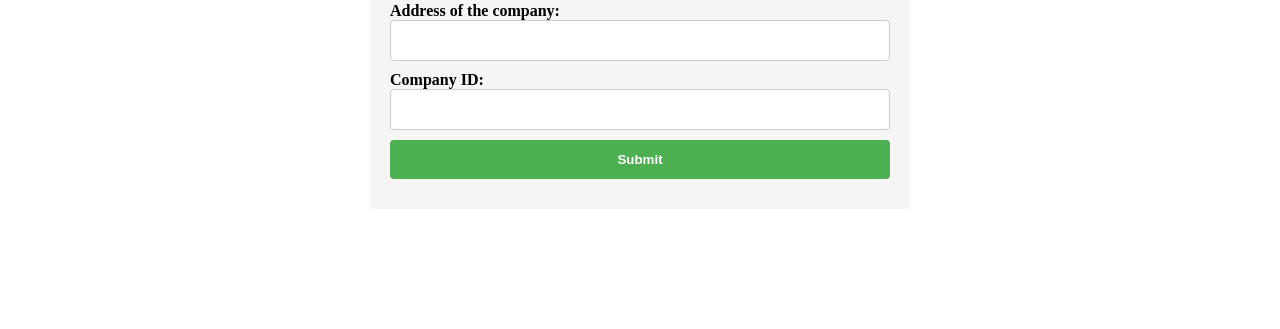
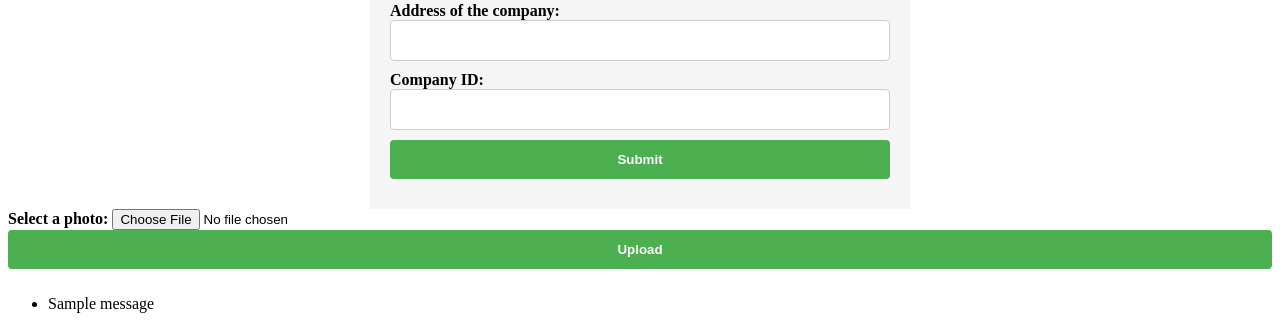
Before and after one commit to amithacoon/FromPc, a Django app: page /letter/ in a window 1280 px wide. Shown: the part 475-804 px from the top of the page. Before the commit the page ends 654 px from the top, so only its background shows below. Run offline with Django 4.2, Linux system fonts and the light colour scheme; tables that the repository leaves empty hold one stand-in row (values such as "Sample post"); one stand-in notice (Sample message) is shown; some libraries are stand-ins or nearby versions.

Commit message:
newupdate

```diff
--- a/Hagesh2/urls.py
+++ b/Hagesh2/urls.py
@@ -1,6 +1,7 @@
 
 from django.urls import path
-
+from django.conf import settings
+from django.conf.urls.static import static
 from Hagesh2 import views
 
 urlpatterns = [
@@ -9,6 +10,9 @@ urlpatterns = [
     path('home/', views.home, name='home'),
     path('download_file/', views.download_file, name='download_file'),
     path('form/', views.form, name='form'),
+    path('upload_photo/', views.upload_photo, name='upload_photo'),
+    path('replace/', views.replace_pic, name='replace_pic'),
 
-
-]
+] + static(settings.MEDIA_URL, document_root=settings.MEDIA_ROOT)
+if settings.DEBUG:
+    urlpatterns += static(settings.MEDIA_URL, document_root=settings.MEDIA_ROOT)
--- a/Hagesh2/views.py
+++ b/Hagesh2/views.py
@@ -1,17 +1,17 @@
-import static
 import os
-import shutil
+from io import BytesIO
+
+from django.contrib import messages
+from django.http import HttpResponseRedirect
+
 import datetime
 import docx
 from django.shortcuts import render, redirect
-from django.templatetags.static import static
-from django.core.files import File
 
-from django.contrib.staticfiles.finders import find
-from django.http import HttpResponse
+from PIL import Image
+from docx import Document
 
 from djangoProject import settings
-from django.http import FileResponse
 
 
 def index(request):
@@ -22,6 +22,42 @@ def letter(request):
     if request.method == 'POST':
         print(request.POST)
     return render(request, 'letter.html')
+
+
+def upload_photo(request):
+    if request.method == 'POST':
+        photo = request.FILES.get('photo')
+        if photo:
+            # check that it's a valid image file
+            if not photo.content_type.startswith('image'):
+                messages.success(request, 'Thats Not a Photo!')
+            else:
+                # store the file in your static folder
+                with open('media/upload_folder/' + 'tempphoto.png', 'wb+') as destination:
+                    for chunk in photo.chunks():
+                        destination.write(chunk)
+                messages.success(request, 'File uploaded !')
+
+        else:
+            messages.success(request, 'No file was selected')
+    return render(request, 'letter.html')
+
+
+def replace_pic(filepath, photo):
+    document = Document(filepath)
+    for paragraph in document.paragraphs:
+        if 'pic' in paragraph.text:
+            # insert the photo
+            # Save the PIL Image object to a BytesIO object
+            with Image.open(photo) as img:
+                buffer = BytesIO(photo)
+                img.save(buffer, 'PNG')
+            # Add the image to the document
+            document.add_picture(buffer, width=photo.width, height=photo.height)
+            buffer.seek(0)
+            # Replace 'pic' with image
+            paragraph.text = paragraph.text.replace('pic', '')
+    document.save('static/docx/modified_document1.docx')
 
 
 def letter(request):
@@ -37,12 +73,12 @@ def letter(request):
 
         if request.POST['spam_type'] == 'email':
             type_address = useremail
-            received = "an email"
-            dev = "email address"
+            received = "מייל"
+            dev = "כתובת מייל"
         else:
             type_address = userphone
-            received = "a message"
-            dev = "phone"
+            received = "מסרון"
+            dev = "טלפון"
 
         if request.POST['unsubscribed_button'] == 'false':
             could_you_unsubscribe = "אם לא די בכך, הרי שהמסרון ממילא לא עומד בדרישות החוק הצורניות בכך שאין בו אפשרות הסרה כדין."
@@ -52,26 +88,22 @@ def letter(request):
             # Get the number of messages
 
         num_messages = int(request.POST['num_messages'])
-        date_of_message = []
-        time_of_message = []
         dates_and_times = []
-        if num_messages == 1:
-            date_of_message = request.POST['message_0_date']
-            time_of_message = request.POST['message_0_time']
-            print(date_of_message)
-        else:
-            date_of_message = [''] * num_messages
-            time_of_message = [''] * num_messages
-            for i in range(num_messages):
-                date_of_message[i] = request.POST['message_{}_date'.format(i)]
-                time_of_message[i] = request.POST['message_{}_time'.format(i)]
-                dates_and_times.append((date_of_message[i], time_of_message[i]))
-            date_of_message = []
-            time_of_message = []
-            for date, time in dates_and_times:
-                date_of_message += f"ביום {date} "
-                time_of_message += f"בשעה {time} "
-            print(dates_and_times)  # Output:
+        date_of_message = [''] * num_messages
+        time_of_message = [''] * num_messages
+        for i in range(num_messages):
+            date_of_message[i] = request.POST['message_{}_date'.format(i)]
+            time_of_message[i] = request.POST['message_{}_time'.format(i)]
+            dates_and_times.append((date_of_message[i], time_of_message[i]))
+        date_of_message = ""
+        time_of_message = ""
+        messages = ""
+        for date, time in dates_and_times[:1:1]:
+            messages += f"ביום {date}  בשעה {time}\n"
+        for date, time in dates_and_times[1::1]:
+            messages += f"ביום {date}  בשעה {time}             \n"
+
+        print(dates_and_times)  # Output:
 
         keywords = {
             "da1te": date_string,
@@ -81,8 +113,7 @@ def letter(request):
             "dev": dev,
             "1515": type_address,
             "received": received,
-            "date_of_message": date_of_message,
-            "time_of_message": time_of_message,
+            "date_of_message": messages,
             "could_you_unsubscrive": could_you_unsubscribe,
             "company_name": company_name,
             "Company_address": company_address,
@@ -92,12 +123,7 @@ def letter(request):
 
         # Filename of the template
         document = docx.Document()
-        # document.save('static/docx/temp.docx')
         template_filename = 'static/docx/template.docx'
-        # temp_filename = 'static/docx/temp.docx'
-        #
-        # # Copy the template file to a new temp file
-        # shutil.copy(template_filename, temp_filename)
 
         # Open the temp file
         document = docx.Document(template_filename)
@@ -107,8 +133,23 @@ def letter(request):
             for run in paragraph.runs:
                 for key, value in keywords.items():
                     run.text = run.text.replace(key, value)
+
+        for paragraph in document.paragraphs:
+            # Iterate over the runs in the paragraph
+            for run in paragraph.runs:
+                # Set the font to Arial
+                run.font.name = "Arial"
+        document.save('static/docx/modified_document.docx')
+        filepath = 'static/docx/modified_document.docx'
+        photo = os.path.join(settings.MEDIA_ROOT, 'upload_folder', 'tempphoto.png')
+        img = Image.open(photo)
+
+        replace_pic(filepath, photo)
+
+
+
         download_success = True
-        document.save('static/docx/modified_document.docx')
+        # document.save('static/docx/modified_document.docx')
         return render(request, 'form.html', {'download_success': download_success})
         print("Finished replacing keywords in temp file.")
     else:
@@ -117,8 +158,6 @@ def letter(request):
 
         # Save the modified Word document
     return render(request, 'letter.html')
-
-
 
 
 def home(request):
@@ -132,7 +171,9 @@ def form(request):
     # Render the form template
     return render(request, 'form.html', {'download_success': download_success})
 
+
 from django.http import HttpResponse
+
 
 def download_file(request):
     if request.method == 'POST':
@@ -147,7 +188,8 @@ def download_file(request):
             file_content = f.read()
 
         # Create the HttpResponse object with the file content
-        response = HttpResponse(file_content, content_type='application/vnd.openxmlformats-officedocument.wordprocessingml.document')
+        response = HttpResponse(file_content,
+                                content_type='application/vnd.openxmlformats-officedocument.wordprocessingml.document')
         # Set the Content-Disposition header to attachment
         response['Content-Disposition'] = 'attachment; filename="modified_document.docx"'
 
--- a/djangoProject/settings.py
+++ b/djangoProject/settings.py
@@ -9,7 +9,7 @@ https://docs.djangoproject.com/en/4.1/topics/settings/
 For the full list of settings and their values, see
 https://docs.djangoproject.com/en/4.1/ref/settings/
 """
-
+import os
 from pathlib import Path
 
 # Build paths inside the project like this: BASE_DIR / 'subdir'.
@@ -115,6 +115,10 @@ USE_TZ = True
 
 STATIC_URL = '/static/'
 STATICFILES_DIRS = [BASE_DIR / "static"]
+DEFAULT_FILE_STORAGE = 'django.core.files.storage.FileSystemStorage'
+
+MEDIA_ROOT = os.path.join(BASE_DIR, 'media')
+MEDIA_URL = '/media/'
 
 # Default primary key field type
 # https://docs.djangoproject.com/en/4.1/ref/settings/#default-auto-field
--- a/templates/Home.html
+++ b/templates/Home.html
@@ -26,7 +26,7 @@
 </head>
 <body>
     <!-- Logo -->
-    <img src="{% static 'logo.png' %}" alt="Logo">
+    <img src="{% static 'hageshlogo.png' %}" alt="Logo">
 
     <!-- Paragraph -->
     <p>Welcome to our website! We offer a convenient way to generate alert letters for various purposes. Whether you need a legal notice or a warning letter, we have got you covered. Our team of professionals will help you create a high-quality document that meets your needs and requirements. So why wait? Start generating your alert letters now!</p>
--- a/templates/letter.html
+++ b/templates/letter.html
@@ -41,6 +41,9 @@
     }
   }
 </script>
+
+
+
 
 
   <!-- Form -->
@@ -91,14 +94,41 @@
 <!-- Company ID -->
 <label for="company_id" style="font-weight: bold;">Company ID:</label>
 <input type="number" name="company_id" id="company_id" min="0" style="width: 100%; margin-bottom: 10px; padding: 12px; border: 1px solid #ccc; border-radius: 4px; box-sizing: border-box;" required>
-<!-- Submit button -->
-<button type="submit" style="width: 100%; margin-bottom: 10px; padding: 12px; background-color: #4caf50; color: white; font-weight: bold; border: none; border-radius: 4px; cursor: pointer;">Submit</button>
+
+       <button type="submit" style="width: 100%; margin-bottom: 10px; padding: 12px; background-color: #4caf50; color: white; font-weight: bold; border: none; border-radius: 4px; cursor: pointer;">Submit</button>
 </form>
+
+<form method="POST" action="{% url 'upload_photo' %}" enctype="multipart/form-data">
+ {% csrf_token %}
+<label for="photo" style="font-weight: bold;" >Select a photo: </label>
+     <input type="file" id="photo" name="photo">
+    <button id="upload_button" type="submit" style="width: 100%; margin-bottom: 10px; padding: 12px; background-color: #4caf50; color: white; font-weight: bold; border: none; border-radius: 4px; cursor: pointer;">Upload</button>
+</form>
+
+{% if messages %}
+<ul class="messages">
+    {% for message in messages %}
+    <li  {% if message.tags %} class=" {{ message.tags }} " {% endif %}> {{ message }} </li>
+    {% endfor %}
+</ul>
+{% endif %}
+
+{# <script>#}
+{#    document.getElementById("upload_button").addEventListener("click", function(event){#}
+{#        event.preventDefault();#}
+{#        console.log("event listener function executed");#}
+{#        var file = document.getElementById("photo").files[0];#}
+{#        var formData = new FormData();#}
+{#        formData.append("photo", file);#}
+{#        var xhr = new XMLHttpRequest();#}
+{#        xhr.open("POST", "{% url 'upload_photo' %}", true);#}
+{#        xhr.send(formData);#}
+{#    });#}
+{#</script>#}
+
 
 
 {% if letter %}
-    <!-- Success message -->
-    <p>File downloaded successfully!</p>
   <a href="{% url 'download_file' %}">Download file</a>
 {% endif %}
 </body>
```
Also changed, not shown: static/hageshlogo.png (renamed from static/logo.png), 2 other files.
